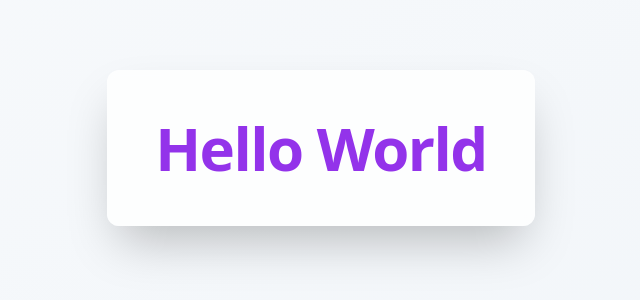
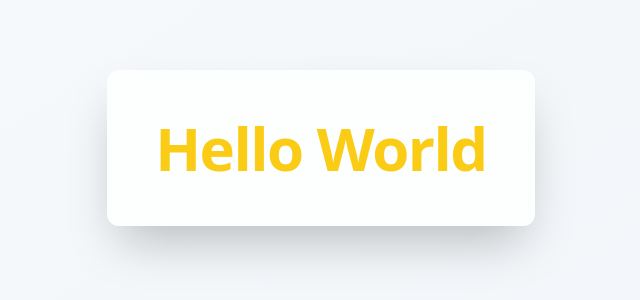
Before and after one commit to jonrross/hello-world, a React (Vite) app: page / in a window 1280 px wide. Shown: the part 252-552 px from the top of the page, without its empty margins (319-959 px from the left). Built offline with nearby package versions, Linux system fonts and the light colour scheme.

Commit message:
feat: I just switched the 'Hello World' text color from purple to yellow.

```diff
--- a/src/components/HelloWorldDisplay.tsx
+++ b/src/components/HelloWorldDisplay.tsx
@@ -11,7 +11,7 @@ const HelloWorldDisplay = () => {
     >
       <Card className="p-12 shadow-2xl border-0 bg-white/80 backdrop-blur-sm">
         <motion.h1
-          className="text-6xl font-bold text-purple-600 tracking-tight"
+          className="text-6xl font-bold text-yellow-400 tracking-tight"
           initial={{ y: 20, opacity: 0 }}
           animate={{ y: 0, opacity: 1 }}
           transition={{ delay: 0.2, duration: 0.5 }}
```
